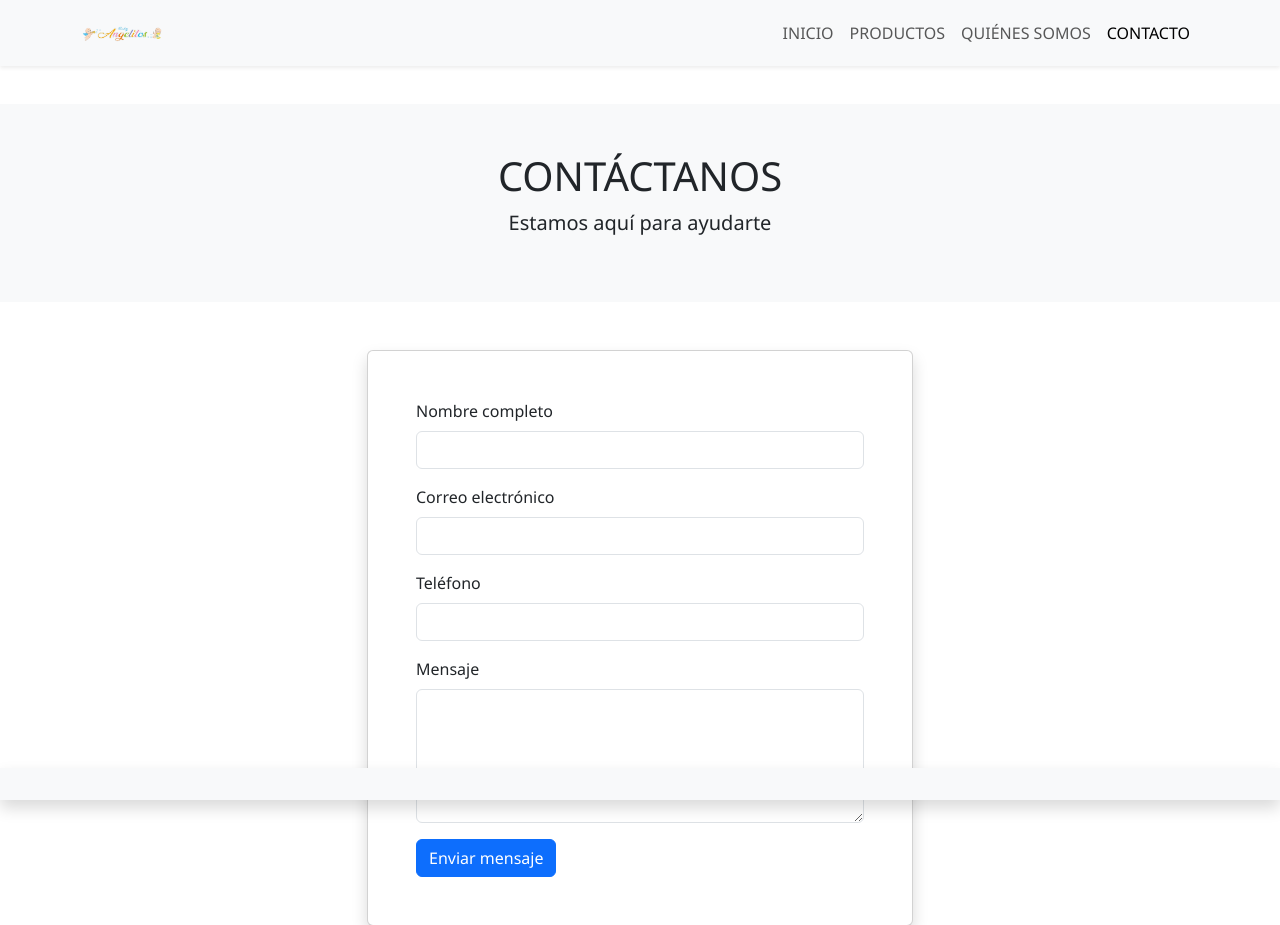
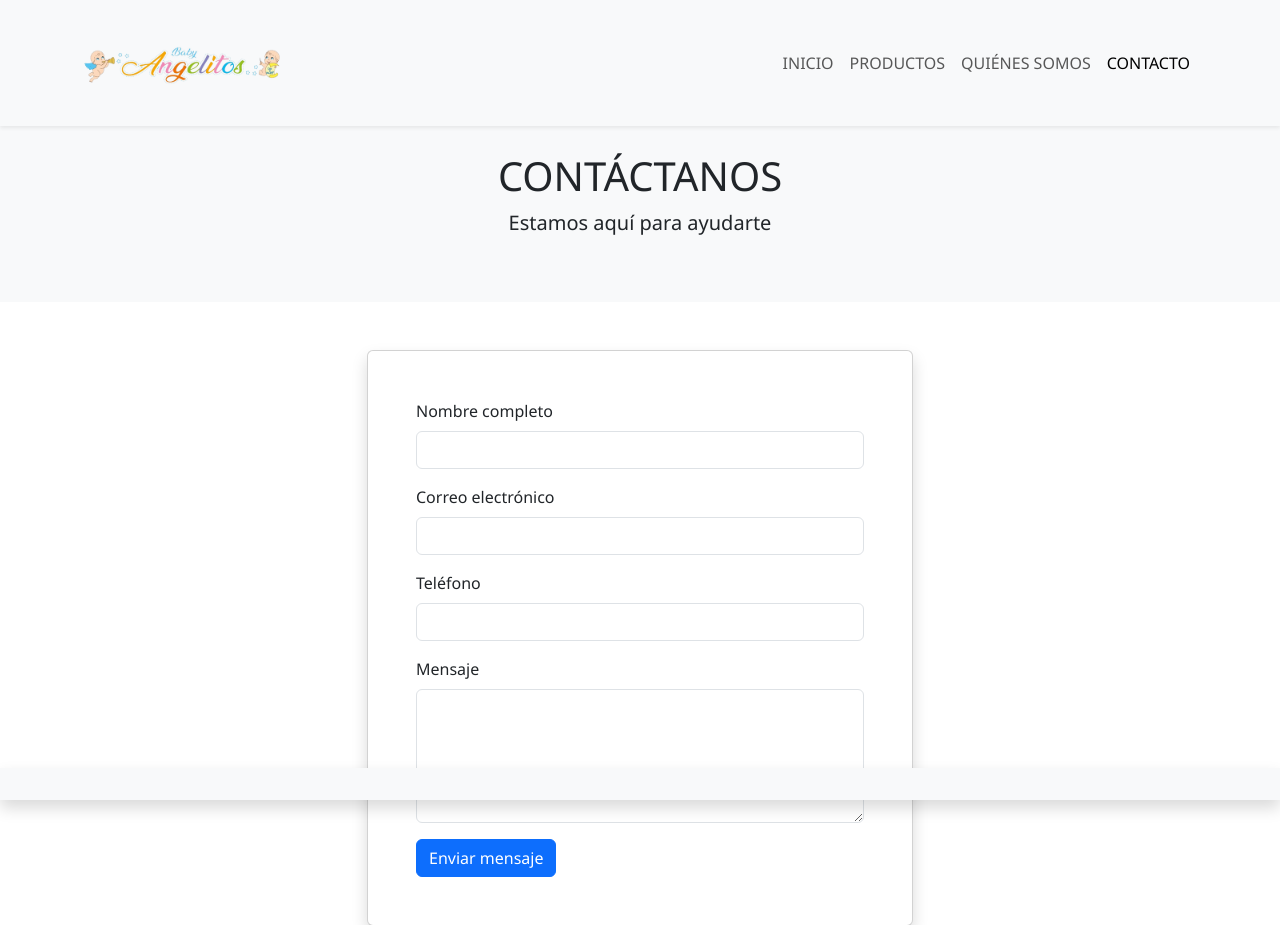
Before and after one commit to Andre-ParCol/AEW20250731-AW-FINAL, a plain HTML site: page contacto.html in a window 1280 px wide. Shown: the top 925 px of the page. Drawn offline with nearby package versions, Linux system fonts and the light colour scheme.

Commit message:
sesion 07 segundo commit

```diff
--- a/contacto.html
+++ b/contacto.html
@@ -13,7 +13,7 @@
     <nav class="navbar navbar-expand-lg navbar-light bg-light fixed-top shadow-sm">
         <div class="container">
             <a class="navbar-brand" href="index.html">
-                <img src="images/logo.png" alt="Baby Angelitos" height="40">
+                <img src="images/logo.png" alt="Baby Angelitos" height="100">
             </a>
             <button class="navbar-toggler" type="button" data-bs-toggle="collapse" data-bs-target="#navbarNav">
                 <span class="navbar-toggler-icon"></span>
```
Also changed, not shown: index.html (+1 -1 lines), nosotros.html (+1 -1 lines), productos.html (+1 -1 lines).
